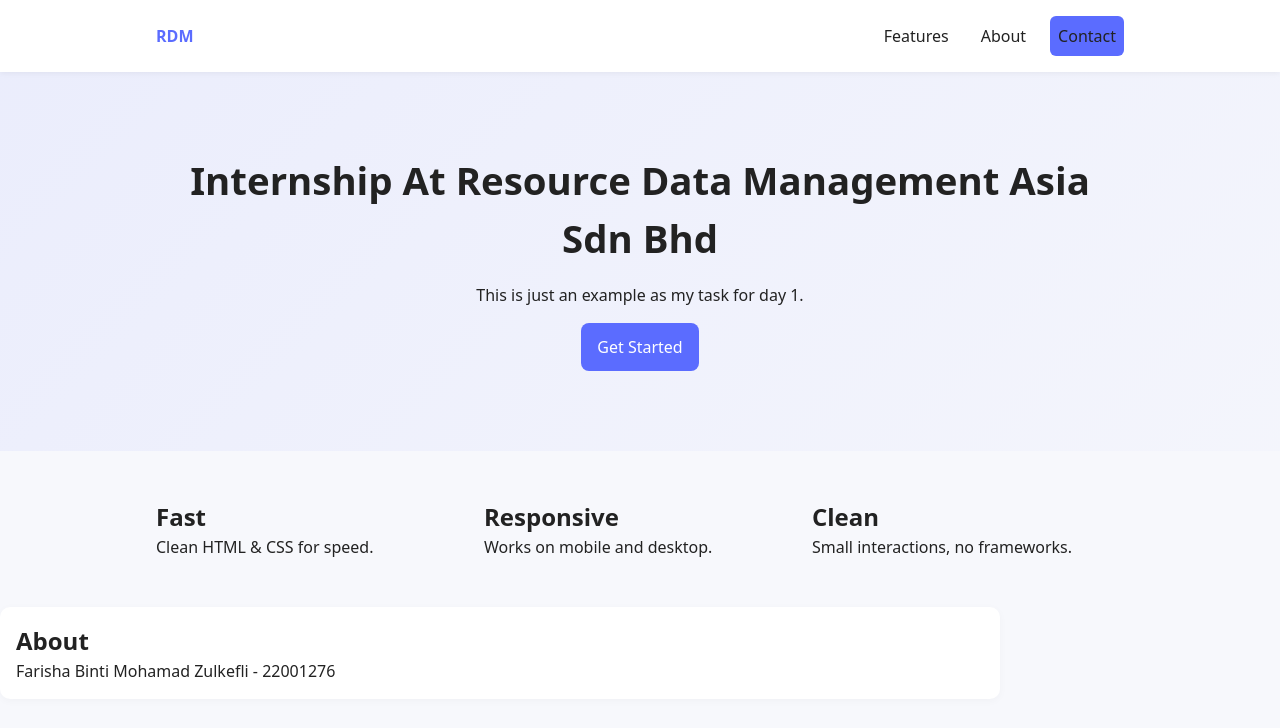
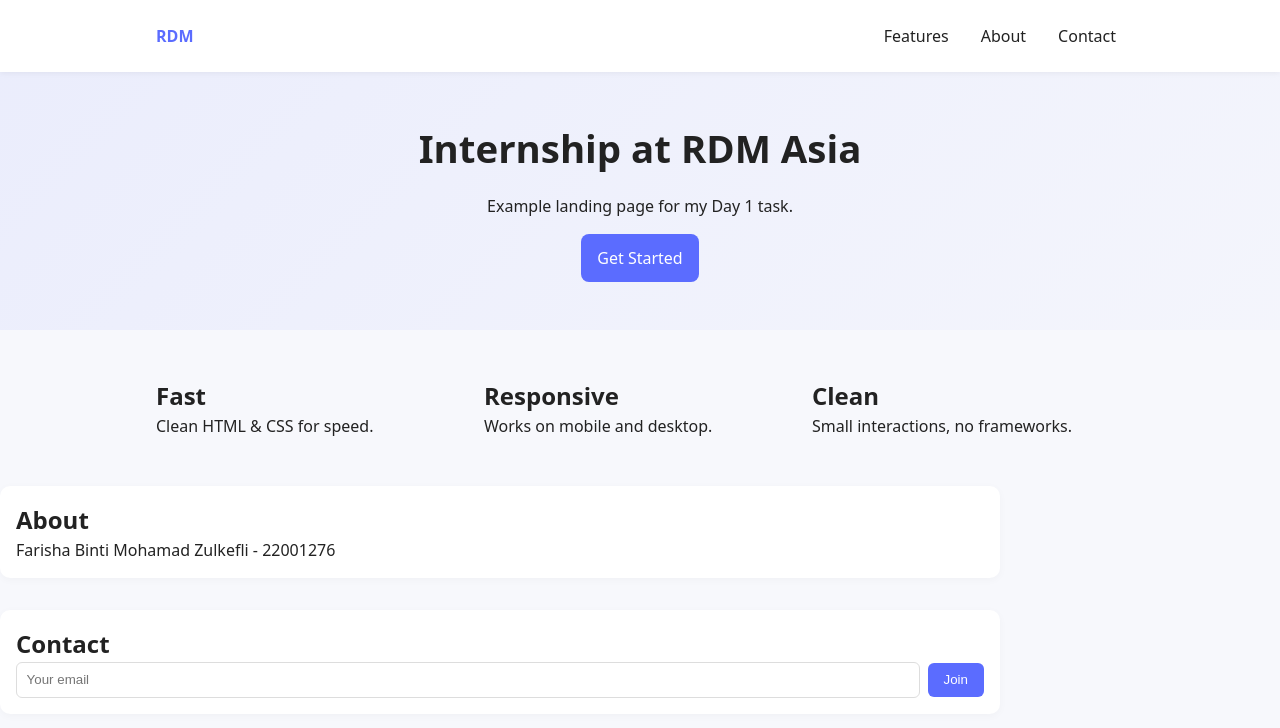
Before and after one commit to shaazul/landing-page, a plain HTML site: page index.html in a window 1280 px wide. Shown: the top 728 px of the page. Drawn offline with Linux system fonts and the light colour scheme.

Commit message:
Revamp landing page HTML layout

```diff
--- a/index.html
+++ b/index.html
@@ -13,7 +13,7 @@
       <nav class="nav">
         <a href="#features">Features</a>
         <a href="#about">About</a>
-        <a href="#contact" class="cta">Contact</a>
+        <a href="#contact">Contact</a>
       </nav>
       <button id="menu-btn" class="menu-btn" aria-label="Open menu">☰</button>
     </div>
@@ -22,8 +22,8 @@
   <main>
     <section class="hero">
       <div class="container hero-inner">
-        <h1>Internship At Resource Data Management Asia Sdn Bhd</h1>
-        <p>This is just an example as my task for day 1.</p>
+        <h1>Internship at RDM Asia</h1>
+        <p>Example landing page for my Day 1 task.</p>
         <a href="#contact" class="btn">Get Started</a>
       </div>
     </section>
--- a/styles.css
+++ b/styles.css
@@ -19,7 +19,7 @@ body{
 .cta{background:var(--accent);color:#fff;padding:.5rem .8rem;border-radius:6px;text-decoration:none}
 .menu-btn{display:none;background:none;border:0;font-size:1.4rem}
 
-.hero{padding:4rem 0;background:linear-gradient(135deg, rgba(91,108,255,0.08), rgba(91,108,255,0.02))}
+.hero{padding:2rem 1rem;background:linear-gradient(135deg, rgba(91,108,255,0.08), rgba(91,108,255,0.02))}
 .hero-inner{text-align:center}
 .hero h1{font-size:clamp(1.5rem,3.5vw,2.4rem);margin-bottom:1rem}
 .btn{display:inline-block;background:var(--accent);color:#fff;padding:.75rem 1rem;border-radius:8px;text-decoration:none;margin-top:1rem}
@@ -29,7 +29,7 @@ body{
 
 .about,.contact{margin:2rem 0;padding:1rem;background:white;border-radius:10px;box-shadow:0 2px 8px rgba(0,0,0,.03)}
 
-footer{padding:1rem 0;text-align:center;margin-top:2rem;color:#666}
+footer{padding:1rem 0;text-align:center;margin-top:2rem;color:lch(#444)}
 
 form{display:flex;gap:.5rem;align-items:center}
 form input[type="email"]{flex:1;padding:.6rem;border:1px solid #ddd;border-radius:6px}
```
